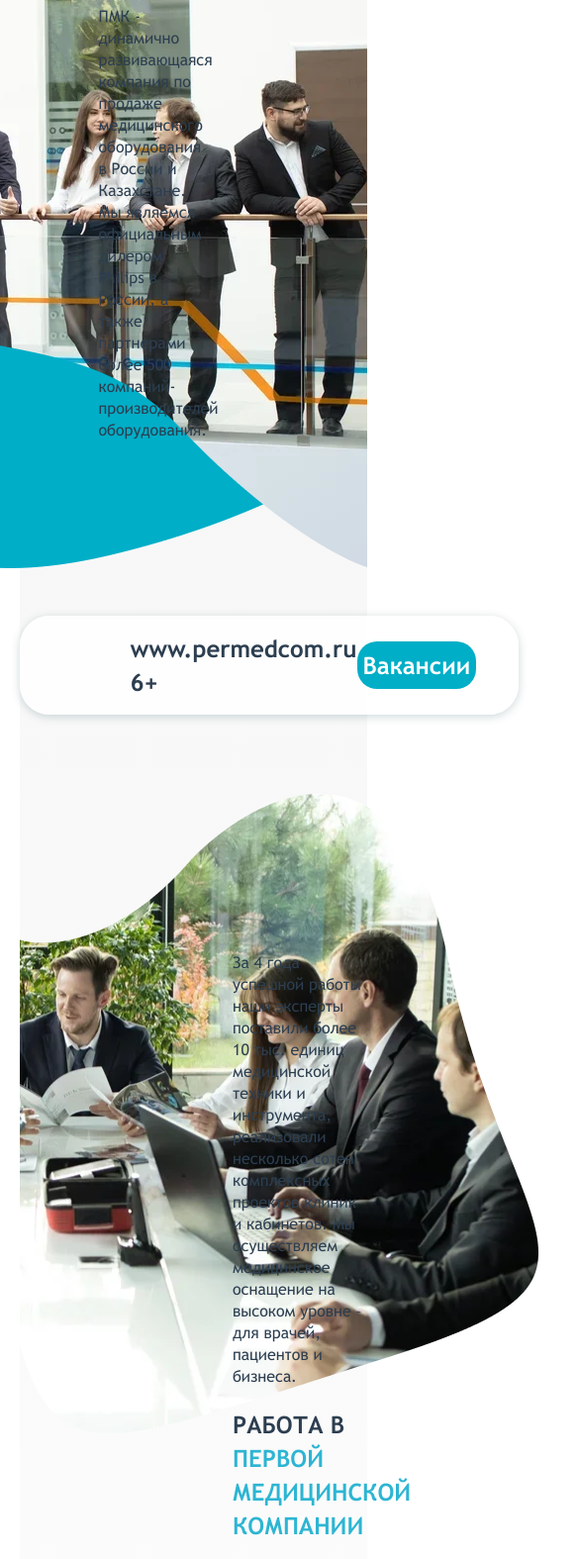
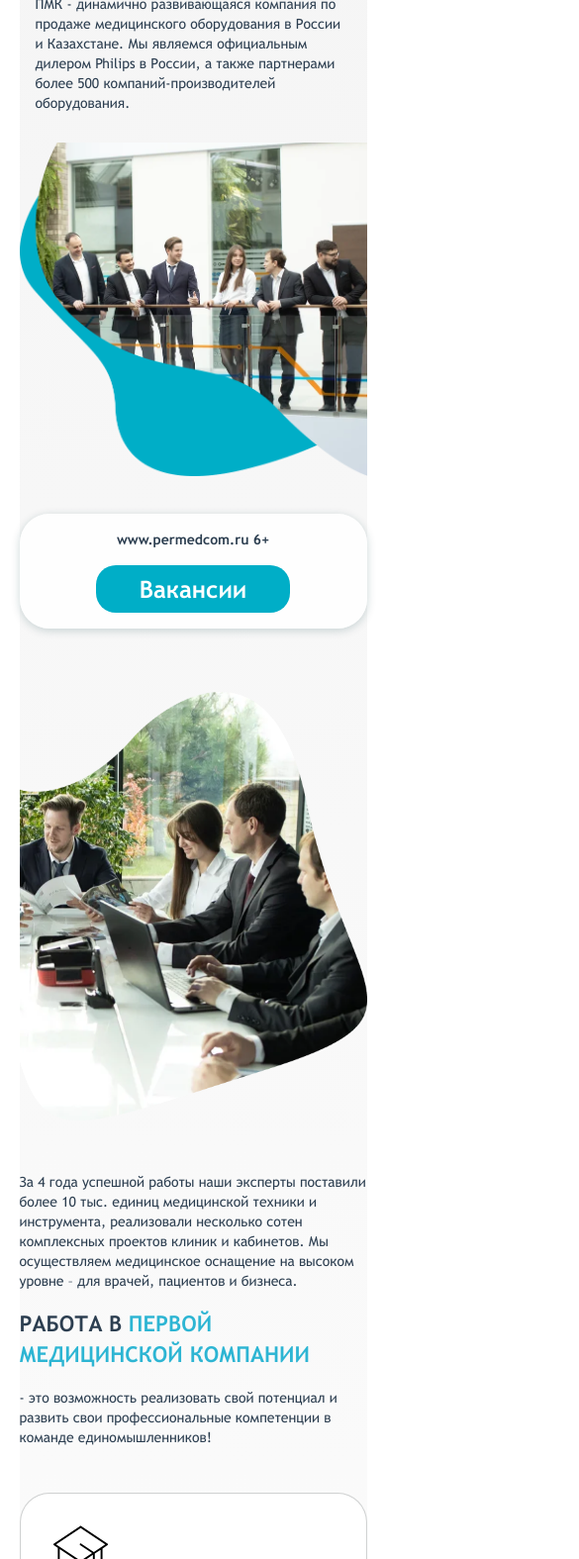
Before and after one commit to maltseva-k/hr-landing-page, a website built with webpack: page src/index.html in a window 390 px wide. Shown: the part 122-1697 px from the top of the page at 99% size, 585 px wide, since content can reach past the window. Built offline with nearby package versions, Linux system fonts and the light colour scheme.

Commit message:
update css for mobile

```diff
--- a/src/index.html
+++ b/src/index.html
@@ -9,17 +9,20 @@
 </head>
 <body>
 <main>
-    <div class="fon">
+    <div class="background-container">
 
-    <img class="background" src="img/Employees.png">
+        <!--<img class="background" src="img/Employees.png">-->
         <div class="company">
             <div class="company__logo">
                 <img class="logo" src="img/Logo.png">
             </div>
             <p class="paragraph">
-            ПМК - динамично развивающаяся компания по продаже медицинского оборудования в России и Казахстане. Мы являемся официальным дилером Philips в России, а также партнерами более 500 компаний-производителей оборудования.
+                ПМК - динамично развивающаяся компания по продаже медицинского оборудования в России и Казахстане.
+                Мы являемся официальным дилером Philips в России,
+                а также партнерами более 500 компаний-производителей оборудования.
             </p>
         </div>
+        <img class="background" src="img/Employees.png">
 
         <div class="link-block link-block_flex link-block_position">
             <a class="link" href="#">www.permedcom.ru 6+</a>
@@ -29,7 +32,9 @@
             <img class="background-1" src="img/Meeting.png">
             <div class="company-about company-about-float">
             <p class="paragraph">
-                За 4 года успешной работы наши эксперты поставили более 10 тыс. единиц медицинской техники и инструмента, реализовали несколько сотен комплексных проектов клиник и кабинетов. Мы осуществляем медицинское оснащение на высоком уровне – для врачей, пациентов и бизнеса.
+                За 4 года успешной работы наши эксперты поставили более 10 тыс. единиц медицинской техники
+                и инструмента, реализовали несколько сотен комплексных проектов клиник и кабинетов.
+                Мы осуществляем медицинское оснащение на высоком уровне – для врачей, пациентов и бизнеса.
             </p>
             <div>
                 <h2 class="h2">
--- a/src/style/main.scss
+++ b/src/style/main.scss
@@ -30,7 +30,7 @@ main {
   position: relative;
 }
 
-.fon {
+.background-container {
   width: 100%;
   position: absolute;
   top: 0;
@@ -408,3 +408,104 @@ main {
   top:300px;
   left: 45px;
 }
+
+@media (max-width: 767px) {
+  .paragraph {
+    font-size: 14px;
+    line-height: 20px;
+  }
+  .company {
+    padding: 1rem;
+    width: 100%;
+    box-sizing: border-box;
+  }
+  .link-block {
+    width: 100%;
+    padding: 1rem;
+    box-sizing: border-box;
+  }
+
+  .link-block_flex {
+    display: flex;
+    flex-direction: column;
+    gap: 1rem;
+    align-items: center;
+  }
+  .link {
+    font-size: 14px;
+    line-height: 20px;
+
+  }
+  .link-block_position {
+    z-index: 10;
+    margin-top: 2rem;
+    margin-bottom: 2rem;
+  }
+  .background {
+    width: 100%;
+    position: static;
+  }
+  .background-1 {
+    width: 100%;
+    position: static;
+  }
+  .second-block {
+    position: relative;
+    padding-top: 2rem;
+    padding-left: 0;
+  }
+  .company-about-float {
+    width: 100%;
+    float: none;
+    padding-top: 2rem;
+    padding-bottom: 2rem;
+  }
+
+  .h2 {
+    font-size: 22px;
+    line-height: 31px;
+    .span {
+      font-size: 22px;
+      line-height: 31px;
+    }
+  }
+  .cards-container {
+    display: flex;
+    width: 100%;
+    flex-direction: column;
+    gap:1rem;
+    .card {
+      width: 100%;
+      position: relative;
+      text-align: start;
+
+    }
+  }
+  .block {
+    padding-top: 0rem;
+    padding-bottom: 0rem;
+    text-align: start;
+    margin-top:2rem;
+    width: 100%;
+  }
+  .review-flex {
+    width: 100%;
+    display: flex;
+    flex-direction: column;
+    gap: 1rem;
+    font-size: 14px;
+    line-height: 21px;
+    box-sizing: border-box;
+    img {
+      width: 95%;
+    }
+
+  }
+  .button-flex {
+    display: flex;
+    width: 100%;
+    gap: 1rem;
+    position: static;
+    justify-content: center;
+  }
+}
```
Lines whose indentation alone changed are shown as unchanged.
